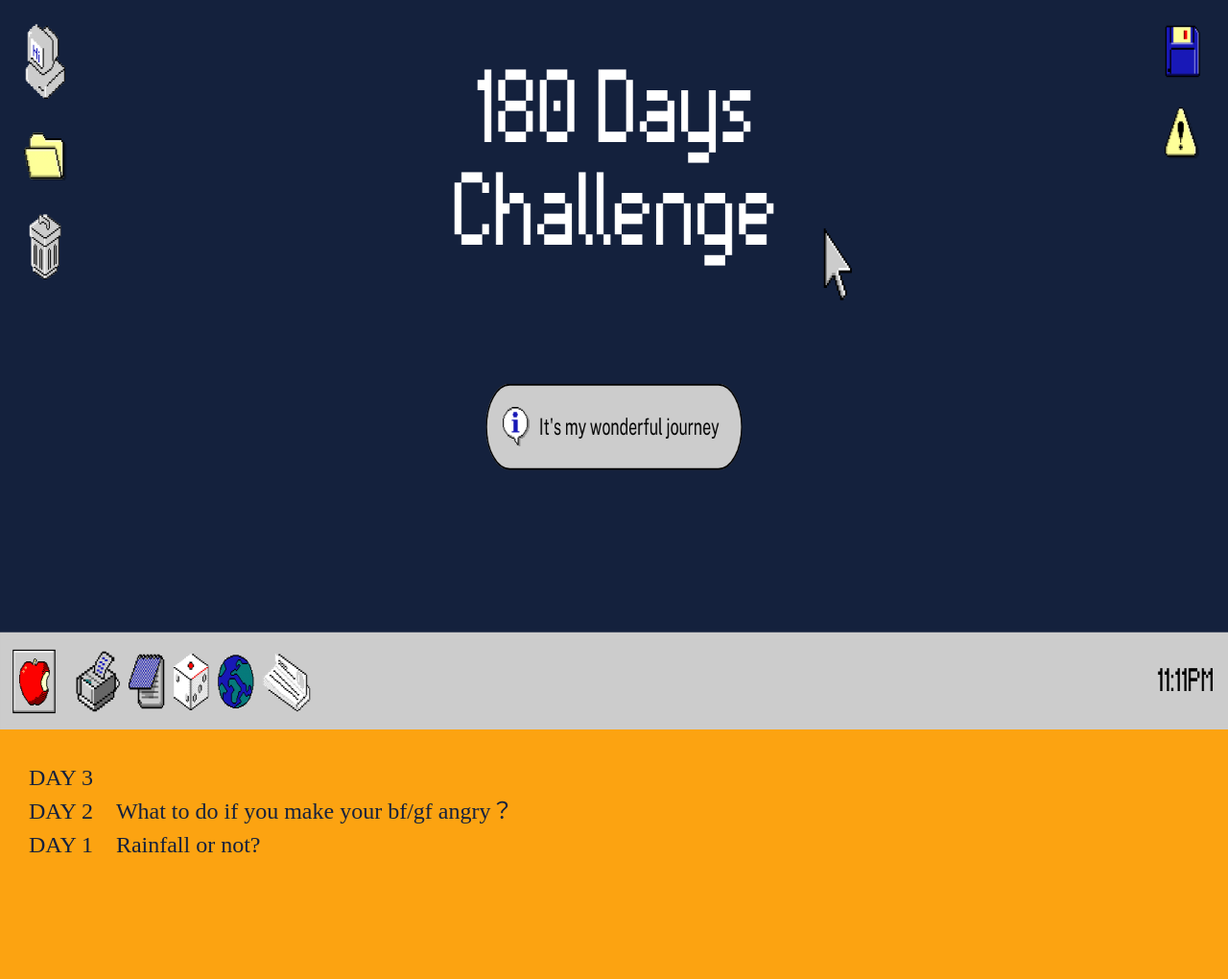
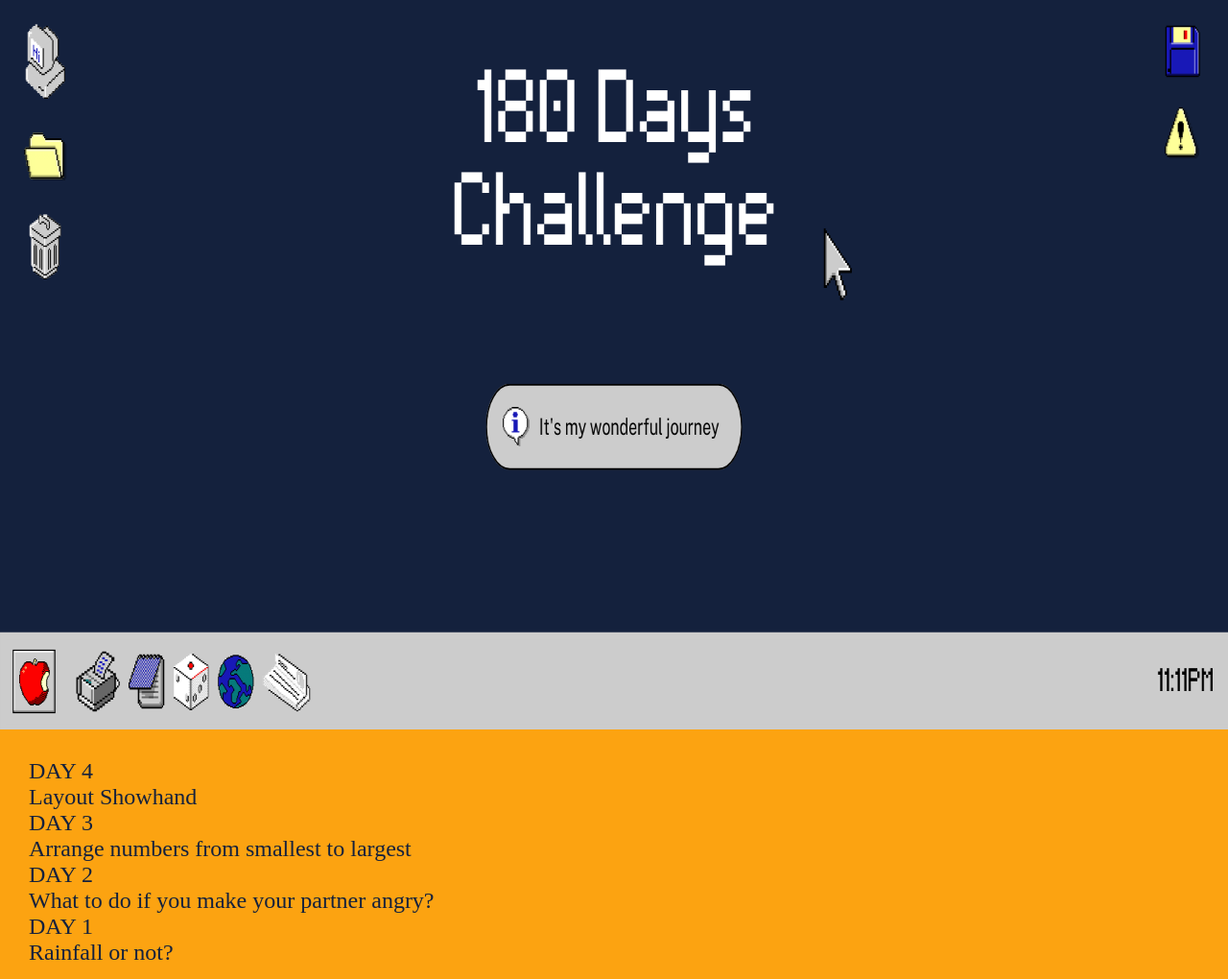
Before and after one commit to Scarlett338/180days, a plain HTML site: page index.html in a window 1280 px wide. Shown: the part 77-1097 px from the top of the page at 96% size. Drawn offline with Linux system fonts and the light colour scheme.

Commit message:
Update index.html

```diff
--- a/index.html
+++ b/index.html
@@ -19,14 +19,18 @@
     <!-- header -->
     <header>
         <div class="navbar-container">
+            <div id="one">
                 <a href="https://scarlett338.github.io/portfolio/index.html"><h2 id="scarlettlogo">Scarlett</h2></a>
+            </div>
+            <div id="two">
                 <nav id="header-nav" class="navbar collapsed-xs">
                     <ul class="nav">
-                    <li><a href="https://scarlett338.github.io/portfolio/index.html"> Home </a></li>
-                    <li><a href="https://scarlett338.github.io/180days/index.html"> 180 Challenge </a></li>
-                    <li><a href="https://scarlett338.github.io/portfolio/aboutme.html"> About Me </a></li>
+                        <li><a href="https://scarlett338.github.io/portfolio/index.html">Home</a></li>
+                        <li><a href="https://scarlett338.github.io/180days/index.html">180 Challenge</a></li>
+                        <li><a href="https://scarlett338.github.io/portfolio/aboutme.html">About Me</a></li>
                     </ul>
                 </nav>
+            </div>
         </div>
     </header>
 
@@ -40,14 +44,17 @@
 
     </div>
     <div class="container container-link">
-        <div class="" id=""><a href="https://scarlett338.github.io/180days/day/day3.html">DAY 3　</a></div>
-        <div class="" id=""><a href="https://scarlett338.github.io/180days/day/day2.html">DAY 2　What to do if you make your bf/gf angry？</a></div>
-        <div class="" id=""><a href="https://scarlett338.github.io/180days/day/day1.html">DAY 1　Rainfall or not?</a></div>
+        <a href="https://scarlett338.github.io/180days/day/day4.html"><div class="day-link css day-link-highlight" id="">DAY 4<br>Layout Showhand</div></a>
+        <a href="https://scarlett338.github.io/180days/day/day3.html"><div class="day-link js" id="">DAY 3<br>Arrange numbers from smallest to largest</div></a>
+        <a href="https://scarlett338.github.io/180days/day/day2.html"><div class="day-link js" id="">DAY 2<br>What to do if you make your partner angry?</div></a>
+        <a href="https://scarlett338.github.io/180days/day/day1.html"><div class="day-link js" id="">DAY 1<br>Rainfall or not?</div></a>
+
+        <!--  倒
+        <a href="https://scarlett338.github.io/180days/day/day.html"><div class="day-link js" id="">DAY X<br>XX</div></a>
 
 
-        <!--  倒
-        <div class="" id=""><a href="https://scarlett338.github.io/180days/day/day.html">DAY X　XX</a></div>
         -->
+
     </div>
 
 
```
Lines whose indentation alone changed are shown as unchanged.
